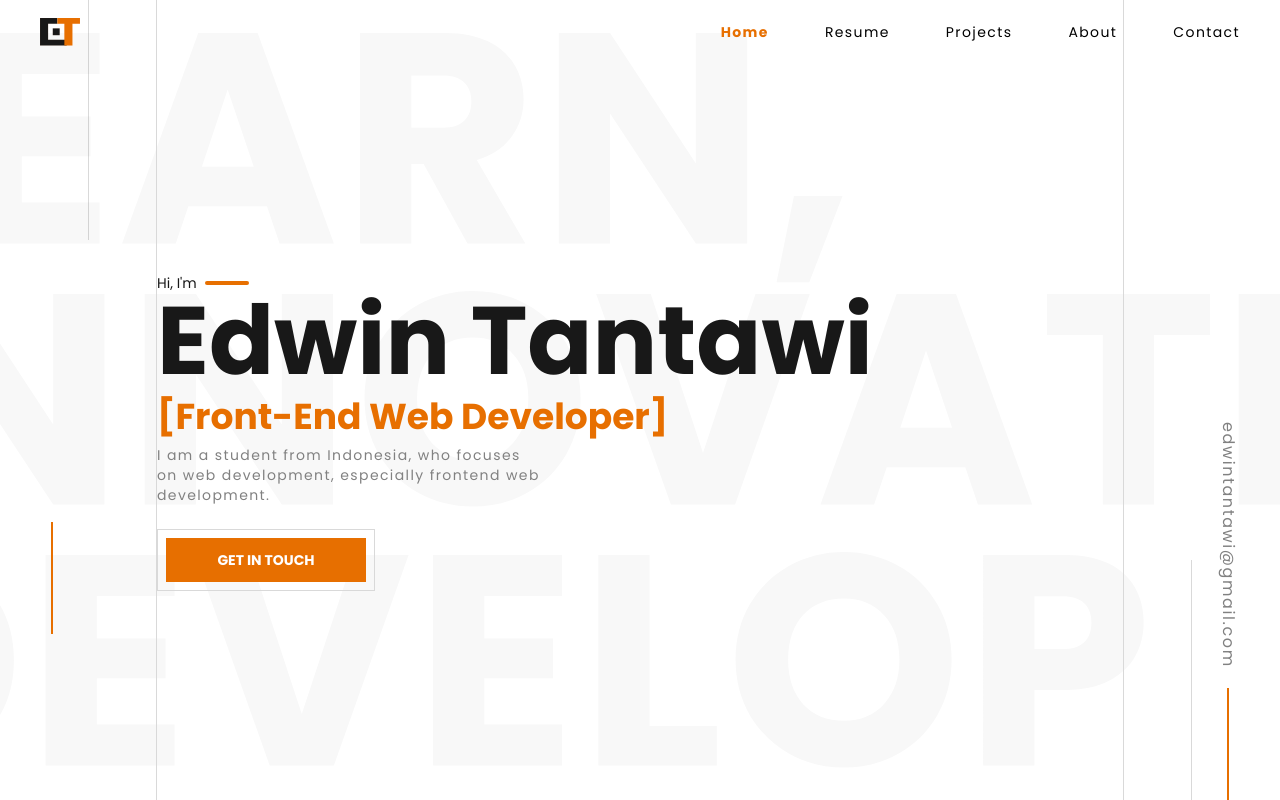
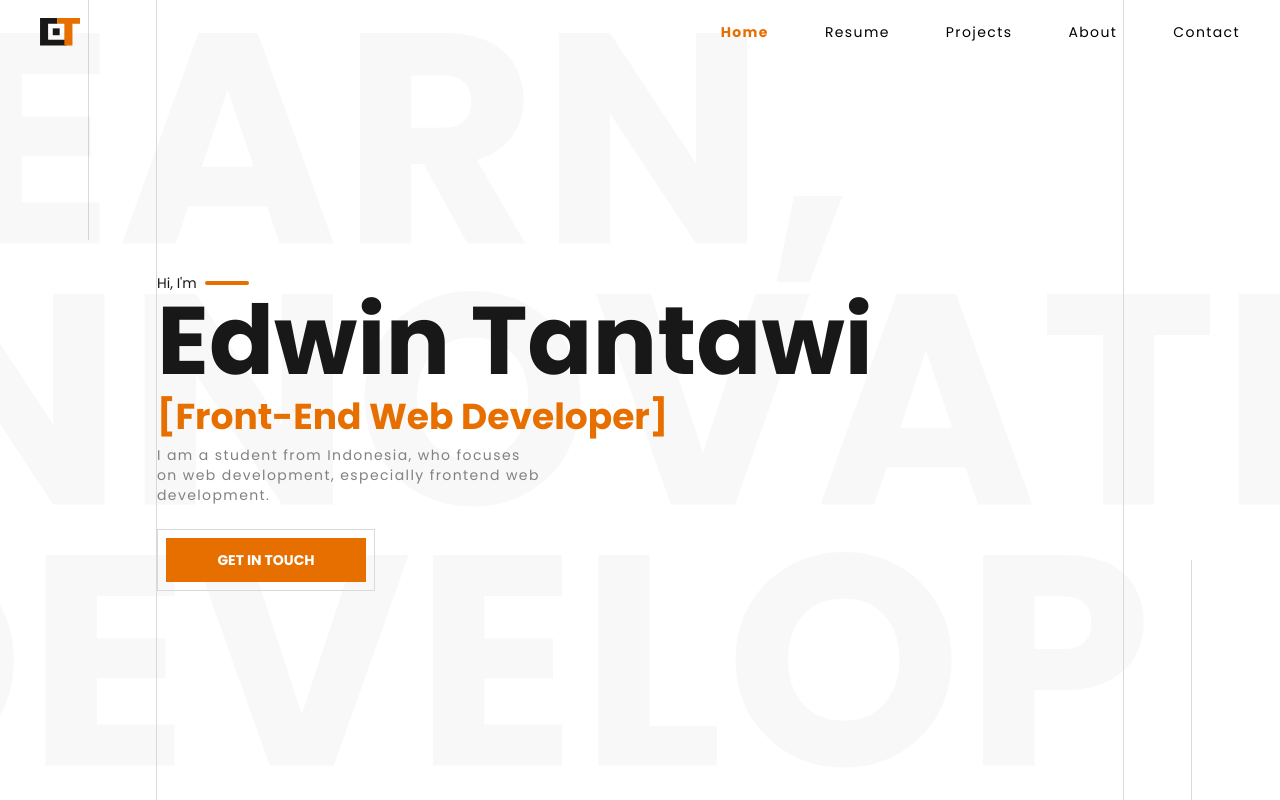
Before and after one commit to edwintantawi/portfolio-website, a Next.js app: page / in a window 1280 px wide. Shown: the top 800 px of the page. Built offline with nearby package versions, Linux system fonts and the light colour scheme.

Commit message:
adding animation

```diff
--- a/components/AppHero.jsx
+++ b/components/AppHero.jsx
@@ -1,11 +1,14 @@
 import DATA from '../data/user.json';
 import AppContainer from '../components/AppContainer';
 import AppButton from './AppButton';
+import Fade from 'react-reveal/Fade';
+import Zoom from 'react-reveal/Zoom';
 
 const AppHero = () => {
   return (
     <header className="bg-hero-pattern bg-center px-3">
       <AppContainer>
+        <Fade duration={2000}>
           <div className="h-screen flex flex-col justify-center pt-16 items-center text-center lg:items-start lg:text-left">
             <span className="text-xs md:text-sm text-black flex items-center">
               <span>Hi, I'm</span>
@@ -22,6 +25,7 @@ const AppHero = () => {
             </p>
             <AppButton title="GET IN TOUCH" href="/contact" />
           </div>
+        </Fade>
       </AppContainer>
     </header>
   );
--- a/components/AppSide.jsx
+++ b/components/AppSide.jsx
@@ -1,12 +1,16 @@
 import USER from '../data/user.json';
+import Fade from 'react-reveal/Fade';
 
 const AppSide = () => {
   return (
     <div className="hidden md:flex justify-between fixed bottom-0 left-0 right-0 z-10 w-full px-3 md:px-10 2xl:px-20 max-w-[1905px] mx-auto">
+      <Fade bottom>
         <aside className="flex flex-col items-center">
           <ul className="flex flex-col items-center w-6 space-y-4">
             {USER.contact.contents
-            .filter((filteredItem) => filteredItem.category === 'Social Media')
+              .filter(
+                (filteredItem) => filteredItem.category === 'Social Media'
+              )
               .map((item) => (
                 <li key={item.id} className="w-max">
                   <a
@@ -25,9 +29,12 @@ const AppSide = () => {
           </ul>
           <div className="h-28 w-[2px] bg-orange mt-5" />
         </aside>
+      </Fade>
+      <Fade bottom>
         <aside className="flex flex-col justify-end items-center">
-        {[USER.contact.contents.find((item) => item.category === 'Email')].map(
-          (item) => (
+          {[
+            USER.contact.contents.find((item) => item.category === 'Email'),
+          ].map((item) => (
             <a
               key={item.id}
               href={`mailto:${item.username}`}
@@ -36,10 +43,10 @@ const AppSide = () => {
             >
               {item.username}
             </a>
-          )
-        )}
+          ))}
           <div className="h-28 w-[2px] bg-orange mt-5" />
         </aside>
+      </Fade>
     </div>
   );
 };
```
Lines whose indentation alone changed are shown as unchanged.
